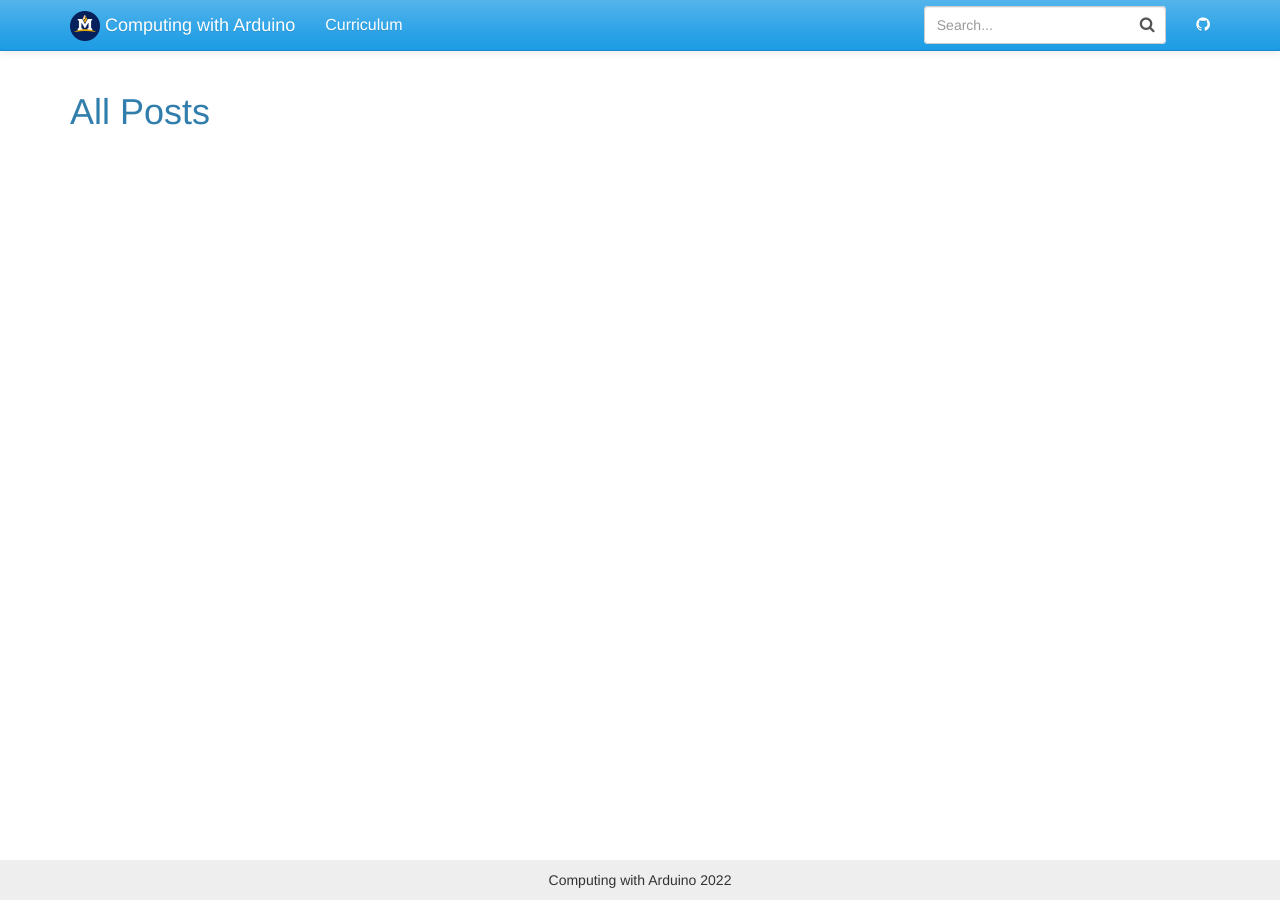
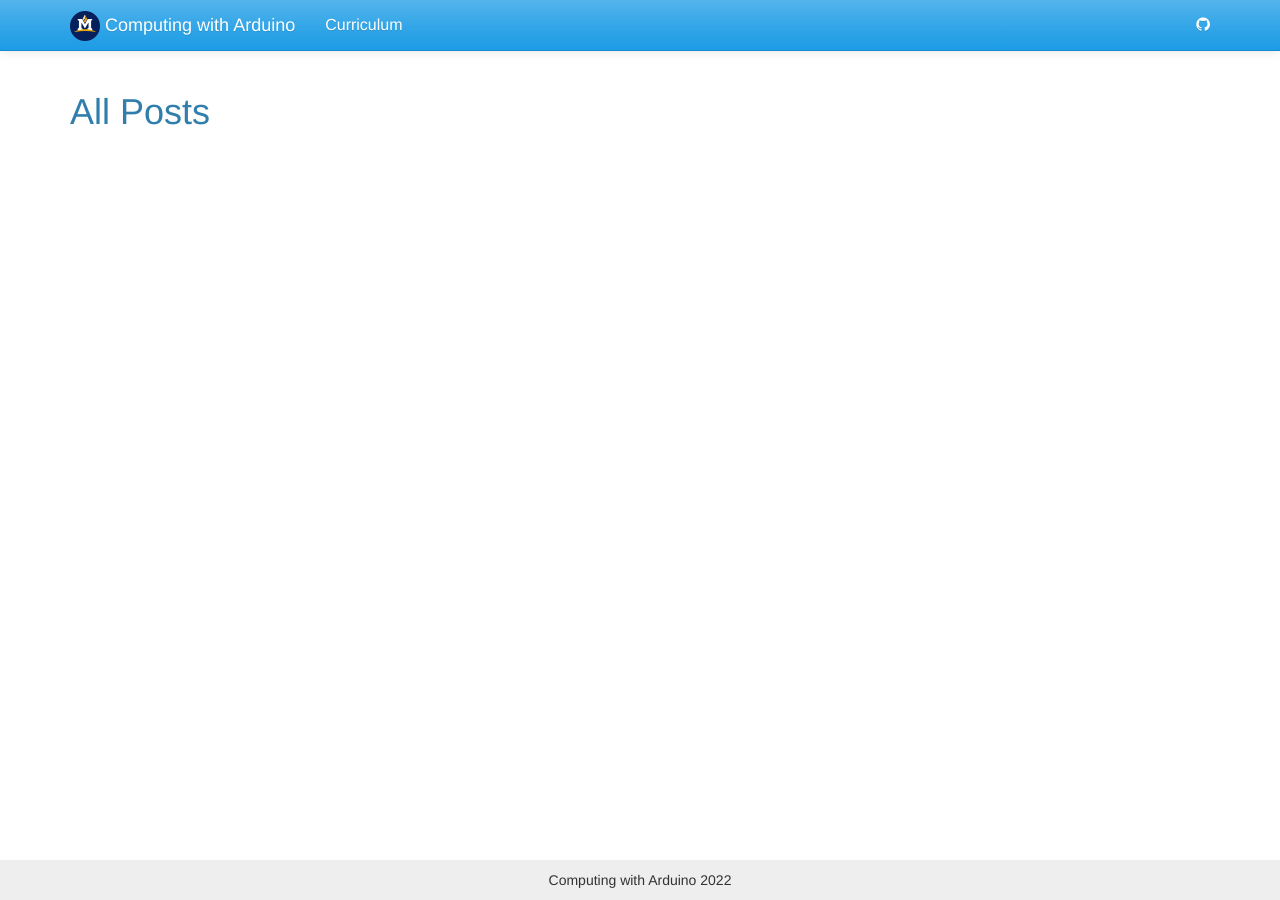
Before and after one commit to jake-chipps/friendometer, a Jekyll site: the page built from assets/allposts.html, in a window 1280 px wide. Built offline with Jekyll 4.4.1, drawn with Linux system fonts in a browser that asks for light colours.

Commit message:
Update topnav.html

```diff
--- a/_includes/topnav.html
+++ b/_includes/topnav.html
@@ -17,10 +17,6 @@
             </ul>
             <div class="navbar-right">
                 <form class="navbar-form navbar-left">
-                    <div class="form-group has-feedback">
-                        <input id="search-box" type="search" class="form-control" placeholder="Search...">
-                        <i class="fa fa-search form-control-feedback"></i>
-                    </div>
                 </form>
                 <ul class="nav navbar-nav">
                     <li><a href="{{ site.git_address }}"><i class="fa fa-github" aria-hidden="true"></i></a></li>
```
